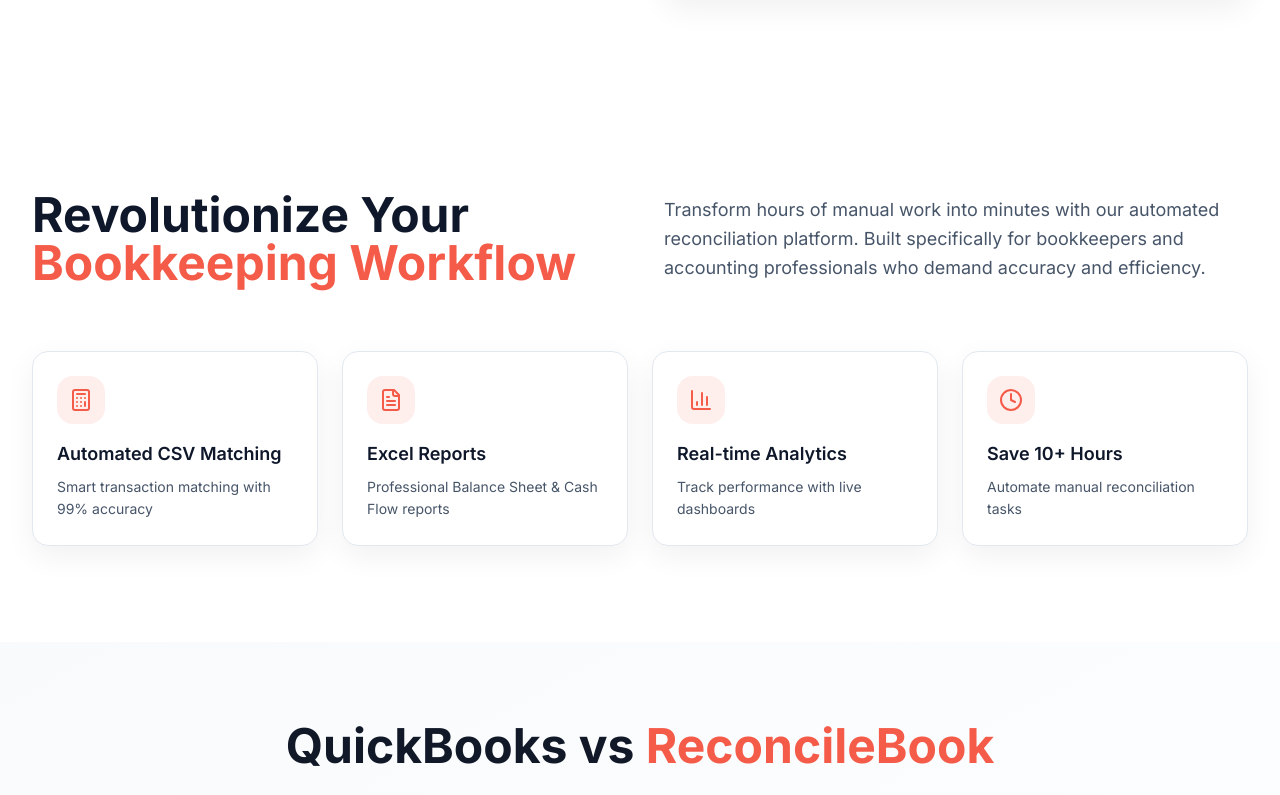
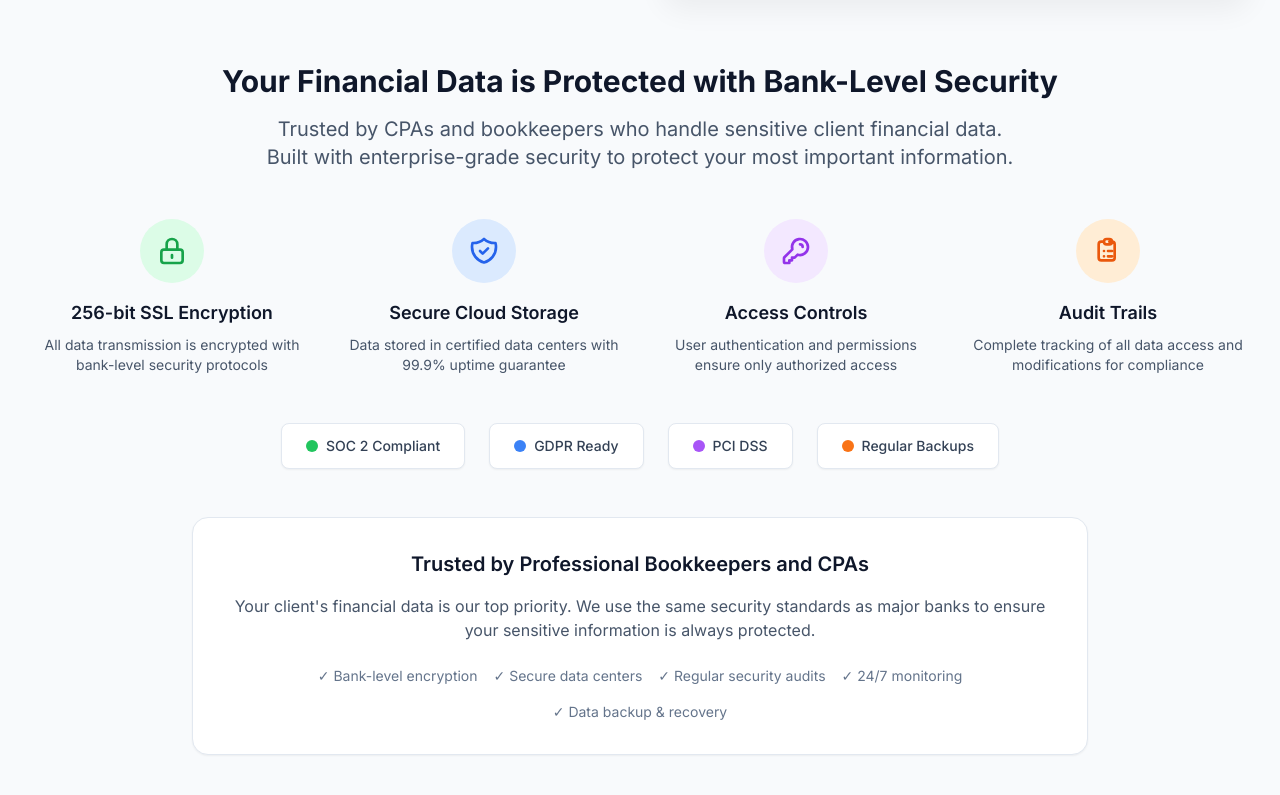
Before and after one commit to algominds35/bank-reconciliation-tool, a Next.js app: page / in a window 1280 px wide. Shown: the part 885-1680 px from the top of the page. Built offline with nearby package versions, Linux system fonts and the light colour scheme.

Commit message:
Add comprehensive security section to homepage - builds trust with bookkeepers and CPAs

```diff
--- a/src/components/CSVFirstHero.tsx
+++ b/src/components/CSVFirstHero.tsx
@@ -264,6 +264,167 @@
           </motion.div>
         </div>
       </div>
+
+      {/* Security Section */}
+      <div className="bg-slate-50 py-16">
+        <div className="max-w-7xl mx-auto px-4 sm:px-6 lg:px-8">
+          <motion.div
+            initial={{ opacity: 0, y: 20 }}
+            whileInView={{ opacity: 1, y: 0 }}
+            transition={{ duration: 0.6 }}
+            viewport={{ once: true }}
+            className="text-center mb-12"
+          >
+            <h2 className="text-3xl font-bold text-slate-900 mb-4">
+              Your Financial Data is Protected with Bank-Level Security
+            </h2>
+            <p className="text-xl text-slate-600 max-w-3xl mx-auto">
+              Trusted by CPAs and bookkeepers who handle sensitive client financial data.
+              Built with enterprise-grade security to protect your most important information.
+            </p>
+          </motion.div>
+
+          <div className="grid grid-cols-1 md:grid-cols-2 lg:grid-cols-4 gap-8">
+            {/* Security Feature 1 */}
+            <motion.div
+              initial={{ opacity: 0, y: 20 }}
+              whileInView={{ opacity: 1, y: 0 }}
+              transition={{ duration: 0.6, delay: 0.1 }}
+              viewport={{ once: true }}
+              className="text-center"
+            >
+              <div className="w-16 h-16 bg-green-100 rounded-full flex items-center justify-center mx-auto mb-4">
+                <svg className="w-8 h-8 text-green-600" fill="none" stroke="currentColor" viewBox="0 0 24 24">
+                  <path strokeLinecap="round" strokeLinejoin="round" strokeWidth={2} d="M12 15v2m-6 4h12a2 2 0 002-2v-6a2 2 0 00-2-2H6a2 2 0 00-2 2v6a2 2 0 002 2zm10-10V7a4 4 0 00-8 0v4h8z" />
+                </svg>
+              </div>
+              <h3 className="text-lg font-semibold text-slate-900 mb-2">256-bit SSL Encryption</h3>
+              <p className="text-slate-600 text-sm">
+                All data transmission is encrypted with bank-level security protocols
+              </p>
+            </motion.div>
+
+            {/* Security Feature 2 */}
+            <motion.div
+              initial={{ opacity: 0, y: 20 }}
+              whileInView={{ opacity: 1, y: 0 }}
+              transition={{ duration: 0.6, delay: 0.2 }}
+              viewport={{ once: true }}
+              className="text-center"
+            >
+              <div className="w-16 h-16 bg-blue-100 rounded-full flex items-center justify-center mx-auto mb-4">
+                <svg className="w-8 h-8 text-blue-600" fill="none" stroke="currentColor" viewBox="0 0 24 24">
+                  <path strokeLinecap="round" strokeLinejoin="round" strokeWidth={2} d="M9 12l2 2 4-4m5.618-4.016A11.955 11.955 0 0112 2.944a11.955 11.955 0 01-8.618 3.04A12.02 12.02 0 003 9c0 5.591 3.824 10.29 9 11.622 5.176-1.332 9-6.03 9-11.622 0-1.042-.133-2.052-.382-3.016z" />
+                </svg>
+              </div>
+              <h3 className="text-lg font-semibold text-slate-900 mb-2">Secure Cloud Storage</h3>
+              <p className="text-slate-600 text-sm">
+                Data stored in certified data centers with 99.9% uptime guarantee
+              </p>
+            </motion.div>
+
+            {/* Security Feature 3 */}
+            <motion.div
+              initial={{ opacity: 0, y: 20 }}
+              whileInView={{ opacity: 1, y: 0 }}
+              transition={{ duration: 0.6, delay: 0.3 }}
+              viewport={{ once: true }}
+              className="text-center"
+            >
+              <div className="w-16 h-16 bg-purple-100 rounded-full flex items-center justify-center mx-auto mb-4">
+                <svg className="w-8 h-8 text-purple-600" fill="none" stroke="currentColor" viewBox="0 0 24 24">
+                  <path strokeLinecap="round" strokeLinejoin="round" strokeWidth={2} d="M15 7a2 2 0 012 2m4 0a6 6 0 01-7.743 5.743L11 17H9v2H7v2H4a1 1 0 01-1-1v-2.586a1 1 0 01.293-.707l5.964-5.964A6 6 0 1121 9z" />
+                </svg>
+              </div>
+              <h3 className="text-lg font-semibold text-slate-900 mb-2">Access Controls</h3>
+              <p className="text-slate-600 text-sm">
+                User authentication and permissions ensure only authorized access
+              </p>
+            </motion.div>
+
+            {/* Security Feature 4 */}
+            <motion.div
+              initial={{ opacity: 0, y: 20 }}
+              whileInView={{ opacity: 1, y: 0 }}
+              transition={{ duration: 0.6, delay: 0.4 }}
+              viewport={{ once: true }}
+              className="text-center"
+            >
+              <div className="w-16 h-16 bg-orange-100 rounded-full flex items-center justify-center mx-auto mb-4">
+                <svg className="w-8 h-8 text-orange-600" fill="none" stroke="currentColor" viewBox="0 0 24 24">
+                  <path strokeLinecap="round" strokeLinejoin="round" strokeWidth={2} d="M9 5H7a2 2 0 00-2 2v10a2 2 0 002 2h8a2 2 0 002-2V7a2 2 0 00-2-2h-2M9 5a2 2 0 002 2h2a2 2 0 002-2M9 5a2 2 0 012-2h2a2 2 0 012 2m-3 7h3m-3 4h3m-6-4h.01M9 16h.01" />
+                </svg>
+              </div>
+              <h3 className="text-lg font-semibold text-slate-900 mb-2">Audit Trails</h3>
+              <p className="text-slate-600 text-sm">
+                Complete tracking of all data access and modifications for compliance
+              </p>
+            </motion.div>
+          </div>
+
+          {/* Compliance Badges */}
+          <motion.div
+            initial={{ opacity: 0, y: 20 }}
+            whileInView={{ opacity: 1, y: 0 }}
+            transition={{ duration: 0.6, delay: 0.5 }}
+            viewport={{ once: true }}
+            className="mt-12 text-center"
+          >
+            <div className="flex flex-wrap justify-center items-center gap-6">
+              <div className="bg-white px-6 py-3 rounded-lg border border-slate-200 shadow-sm">
+                <div className="flex items-center gap-2">
+                  <div className="w-3 h-3 bg-green-500 rounded-full"></div>
+                  <span className="text-sm font-medium text-slate-700">SOC 2 Compliant</span>
+                </div>
+              </div>
+              <div className="bg-white px-6 py-3 rounded-lg border border-slate-200 shadow-sm">
+                <div className="flex items-center gap-2">
+                  <div className="w-3 h-3 bg-blue-500 rounded-full"></div>
+                  <span className="text-sm font-medium text-slate-700">GDPR Ready</span>
+                </div>
+              </div>
+              <div className="bg-white px-6 py-3 rounded-lg border border-slate-200 shadow-sm">
+                <div className="flex items-center gap-2">
+                  <div className="w-3 h-3 bg-purple-500 rounded-full"></div>
+                  <span className="text-sm font-medium text-slate-700">PCI DSS</span>
+                </div>
+              </div>
+              <div className="bg-white px-6 py-3 rounded-lg border border-slate-200 shadow-sm">
+                <div className="flex items-center gap-2">
+                  <div className="w-3 h-3 bg-orange-500 rounded-full"></div>
+                  <span className="text-sm font-medium text-slate-700">Regular Backups</span>
+                </div>
+              </div>
+            </div>
+          </motion.div>
+
+          {/* Trust Message */}
+          <motion.div
+            initial={{ opacity: 0, y: 20 }}
+            whileInView={{ opacity: 1, y: 0 }}
+            transition={{ duration: 0.6, delay: 0.6 }}
+            viewport={{ once: true }}
+            className="mt-12 text-center"
+          >
+            <div className="bg-white rounded-2xl border border-slate-200 shadow-sm p-8 max-w-4xl mx-auto">
+              <h3 className="text-xl font-semibold text-slate-900 mb-4">
+                Trusted by Professional Bookkeepers and CPAs
+              </h3>
+              <p className="text-slate-600 mb-6">
+                Your client's financial data is our top priority. We use the same security standards
+                as major banks to ensure your sensitive information is always protected.
+              </p>
+              <div className="flex flex-wrap justify-center gap-4 text-sm text-slate-500">
+                <span>✓ Bank-level encryption</span>
+                <span>✓ Secure data centers</span>
+                <span>✓ Regular security audits</span>
+                <span>✓ 24/7 monitoring</span>
+                <span>✓ Data backup & recovery</span>
+              </div>
+            </div>
+          </motion.div>
+        </div>
+      </div>
     </section>
   );
 }
```
